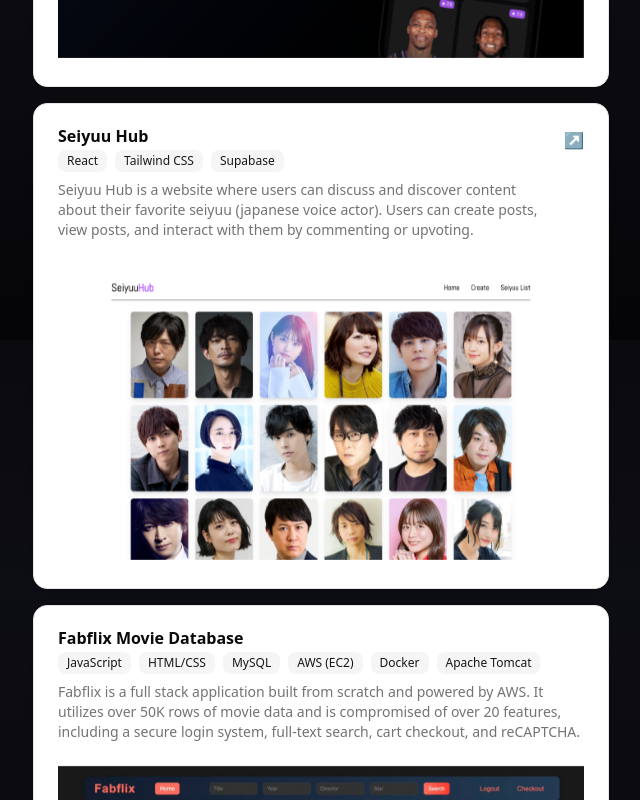
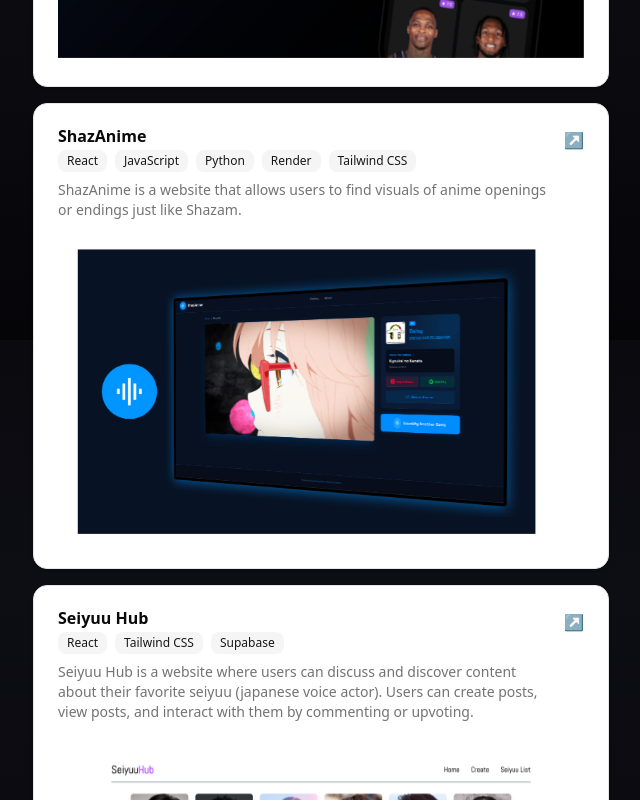
Before and after one commit to lordtimzki/portfolio-v3, a Next.js app: page / in a window 1280 px wide. Shown: the part 1260-2060 px from the top of the page, without its empty margins (319-959 px from the left). Built offline with nearby package versions, Linux system fonts and the light colour scheme.

Commit message:
shazanime project

```diff
--- a/app/components/projects.tsx
+++ b/app/components/projects.tsx
@@ -31,6 +31,33 @@
                     <Image
                         src="/NextGenPicks.png"
                         alt="NextGenPicks Project"
+                        fill
+                        quality={100}
+                        className="object-cover"
+                    />
+                </div>
+            </CardContent>
+        </Card>
+        <Card className="mb-4">
+            <CardHeader>
+                <CardTitle>ShazAnime</CardTitle>
+                <CardDescription>
+                    <div className="flex flex-wrap gap-2 mb-2">
+                    <Badge variant={'secondary'}>React</Badge>
+                    <Badge variant={'secondary'}>JavaScript</Badge>
+                    <Badge variant={'secondary'}>Python</Badge>
+                    <Badge variant={'secondary'}>Render</Badge>
+                    <Badge variant={'secondary'}>Tailwind CSS</Badge>
+                    </div>
+                    ShazAnime is a website that allows users to find visuals of anime openings or endings just like Shazam.
+                </CardDescription>
+                    <CardAction><a href="shazanime.vercel.app" target="_blank">↗</a></CardAction>
+            </CardHeader>
+            <CardContent>
+                <div className="relative aspect-video w-full mb-1">
+                    <Image
+                        src="/ShazAnime.png"
+                        alt="ShazAnime Project"
                         fill
                         quality={100}
                         className="object-cover"
```
Also changed, not shown: public/ShazAnime.png (added).
